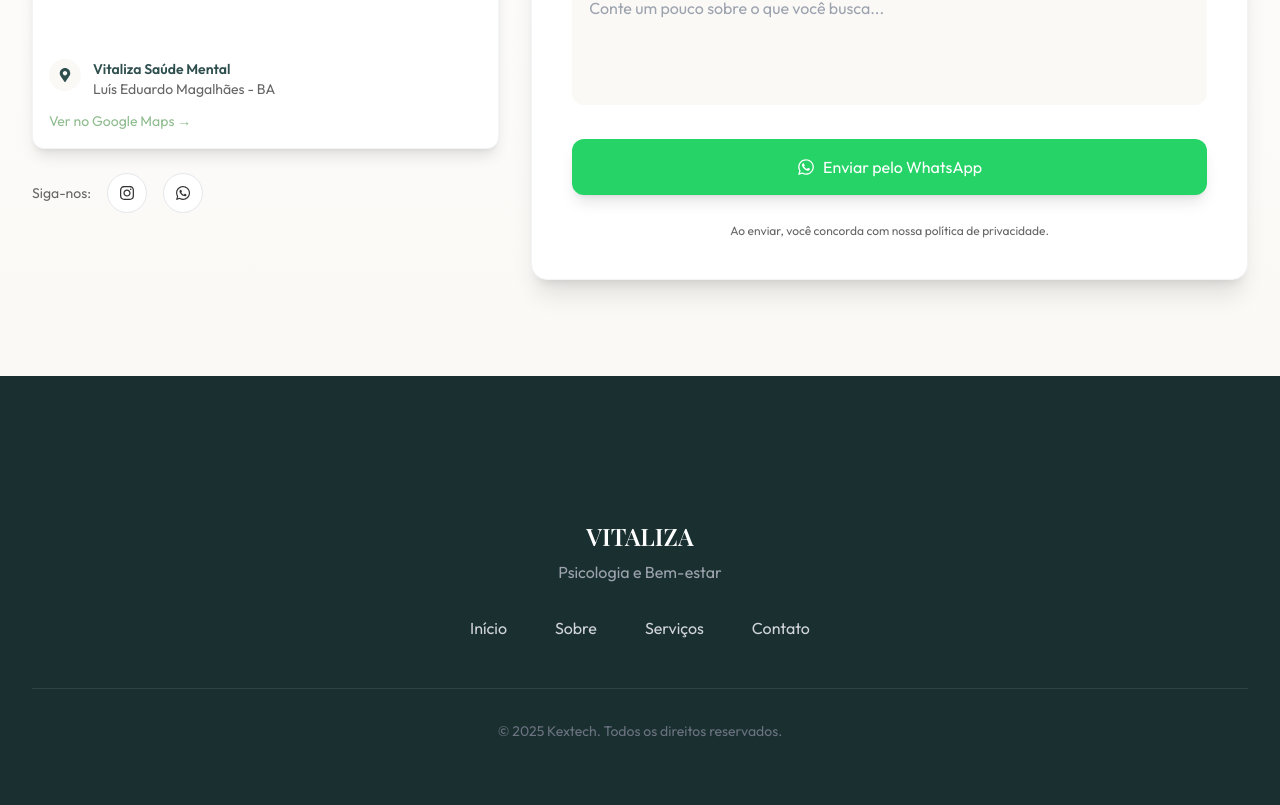
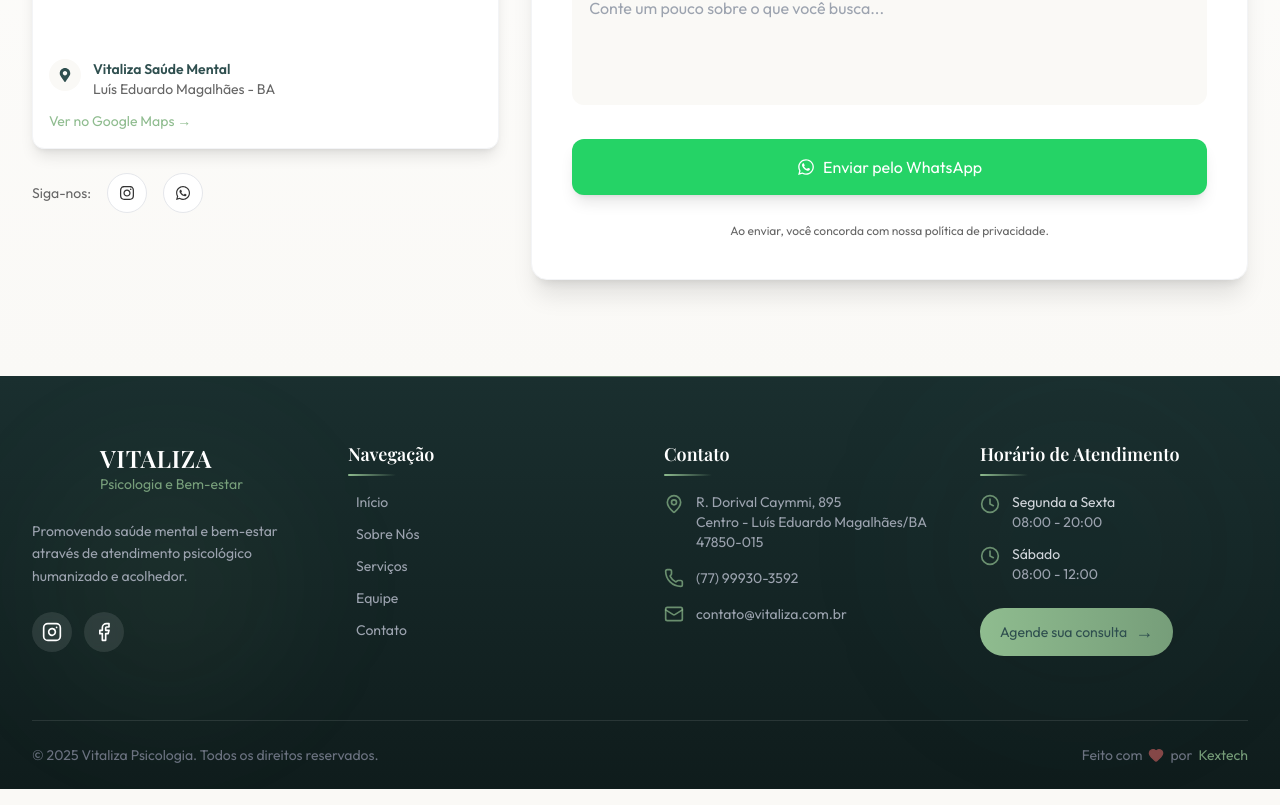
Before and after one commit to klsb122/vitaliza, a React (Vite) app: page / in a window 1280 px wide. Shown: the part 8947-9752 px from the top of the page. Built offline with nearby package versions, Linux system fonts and the light colour scheme; grey boxes are pictures that could not be loaded; the HTML template or start-up script is replaced by a standard one.

Commit message:
Adds a new Footer component
Adds a new Footer component to the application with navigation, contact information, and social media links.

Includes responsive design and decorative elements.

Adds `lucide-react` for icons.

```diff
--- a/package.json
+++ b/package.json
@@ -11,6 +11,7 @@
   },
   "dependencies": {
     "framer-motion": "^10.16.4",
+    "lucide-react": "^0.562.0",
     "react": "^18.2.0",
     "react-dom": "^18.2.0",
     "react-icons": "^4.11.0",
--- a/src/components/Footer.tsx
+++ b/src/components/Footer.tsx
@@ -1,24 +1,193 @@
 import logoSolo from '../assets/logo-solo.webp';
+import { MapPin, Phone, Mail, Clock, Instagram, Facebook, Heart } from 'lucide-react';
 
 const Footer = () => {
+  const currentYear = new Date().getFullYear();
+
+  const navLinks = [
+    { href: '#home', label: 'Início' },
+    { href: '#sobre', label: 'Sobre Nós' },
+    { href: '#servicos', label: 'Serviços' },
+    { href: '#equipe', label: 'Equipe' },
+    { href: '#contato', label: 'Contato' },
+  ];
+
+  const socialLinks = [
+    {
+      href: 'https://www.instagram.com/vitalizapsicologia/',
+      icon: Instagram,
+      label: 'Instagram',
+      color: 'hover:bg-gradient-to-br hover:from-purple-500 hover:via-pink-500 hover:to-orange-400'
+    },
+    {
+      href: 'https://www.facebook.com/p/Vitaliza-Psicologia-100052680951127/',
+      icon: Facebook,
+      label: 'Facebook',
+      color: 'hover:bg-blue-600'
+    },
+  ];
+
   return (
-    <footer className="bg-[#1a2f2f] text-white py-16">
-      <div className="container mx-auto px-4 md:px-8 text-center">
-        <div className="mb-8 flex flex-col items-center justify-center">
-          <img src={logoSolo} alt="Vitaliza" className="h-16 mb-4" />
-          <h3 className="text-2xl font-serif font-bold mb-2">VITALIZA</h3>
-          <p className="text-gray-400">Psicologia e Bem-estar</p>
+    <footer className="relative bg-gradient-to-b from-[#1a2f2f] to-[#0f1c1c] text-white overflow-hidden">
+      {/* Decorative elements */}
+      <div className="absolute top-0 left-0 w-full h-px bg-gradient-to-r from-transparent via-secondary/50 to-transparent" />
+      <div className="absolute top-20 left-10 w-64 h-64 bg-secondary/5 rounded-full blur-3xl pointer-events-none" />
+      <div className="absolute bottom-20 right-10 w-80 h-80 bg-primary/5 rounded-full blur-3xl pointer-events-none" />
+
+      <div className="container mx-auto px-4 md:px-8 relative z-10">
+        {/* Main Footer Content */}
+        <div className="py-16 grid grid-cols-1 md:grid-cols-2 lg:grid-cols-4 gap-12">
+          {/* Brand Column */}
+          <div className="lg:col-span-1">
+            <div className="flex items-center gap-3 mb-6">
+              <img
+                src={logoSolo}
+                alt="Vitaliza"
+                className="h-14 w-14 object-contain drop-shadow-lg"
+              />
+              <div>
+                <h3 className="text-2xl font-serif font-bold tracking-wide">VITALIZA</h3>
+                <p className="text-secondary/80 text-sm font-light">Psicologia e Bem-estar</p>
+              </div>
+            </div>
+            <p className="text-gray-400 text-sm leading-relaxed mb-6">
+              Promovendo saúde mental e bem-estar através de atendimento psicológico humanizado e acolhedor.
+            </p>
+
+            {/* Social Links */}
+            <div className="flex gap-3">
+              {socialLinks.map((social) => (
+                <a
+                  key={social.label}
+                  href={social.href}
+                  target="_blank"
+                  rel="noopener noreferrer"
+                  aria-label={social.label}
+                  className={`
+                    w-10 h-10 rounded-full bg-white/10 backdrop-blur-sm
+                    flex items-center justify-center
+                    transition-all duration-300 ease-out
+                    hover:scale-110 hover:shadow-lg hover:shadow-white/10
+                    ${social.color} hover:text-white
+                  `}
+                >
+                  <social.icon className="w-5 h-5" />
+                </a>
+              ))}
+            </div>
+          </div>
+
+          {/* Navigation Column */}
+          <div>
+            <h4 className="text-lg font-semibold mb-6 relative inline-block">
+              Navegação
+              <span className="absolute -bottom-2 left-0 w-12 h-0.5 bg-gradient-to-r from-secondary to-transparent rounded-full" />
+            </h4>
+            <nav className="flex flex-col gap-3">
+              {navLinks.map((link) => (
+                <a
+                  key={link.href}
+                  href={link.href}
+                  className="text-gray-400 hover:text-secondary transition-all duration-300 text-sm group flex items-center gap-2"
+                >
+                  <span className="w-0 group-hover:w-2 h-0.5 bg-secondary transition-all duration-300 rounded-full" />
+                  {link.label}
+                </a>
+              ))}
+            </nav>
+          </div>
+
+          {/* Contact Column */}
+          <div>
+            <h4 className="text-lg font-semibold mb-6 relative inline-block">
+              Contato
+              <span className="absolute -bottom-2 left-0 w-12 h-0.5 bg-gradient-to-r from-secondary to-transparent rounded-full" />
+            </h4>
+            <div className="flex flex-col gap-4">
+              <a
+                href="https://maps.google.com/maps?q=R.+Dorival+Caymmi,+895+-+Centro,+Lu%C3%ADs+Eduardo+Magalh%C3%A3es+-+BA,+47850-015"
+                target="_blank"
+                rel="noopener noreferrer"
+                className="flex items-start gap-3 text-gray-400 hover:text-secondary transition-colors text-sm group"
+              >
+                <MapPin className="w-5 h-5 mt-0.5 text-secondary/70 group-hover:text-secondary transition-colors flex-shrink-0" />
+                <span>R. Dorival Caymmi, 895<br />Centro - Luís Eduardo Magalhães/BA<br />47850-015</span>
+              </a>
+              <a
+                href="tel:+5577999303592"
+                className="flex items-center gap-3 text-gray-400 hover:text-secondary transition-colors text-sm group"
+              >
+                <Phone className="w-5 h-5 text-secondary/70 group-hover:text-secondary transition-colors flex-shrink-0" />
+                <span>(77) 99930-3592</span>
+              </a>
+              <a
+                href="mailto:contato@vitaliza.com.br"
+                className="flex items-center gap-3 text-gray-400 hover:text-secondary transition-colors text-sm group"
+              >
+                <Mail className="w-5 h-5 text-secondary/70 group-hover:text-secondary transition-colors flex-shrink-0" />
+                <span>contato@vitaliza.com.br</span>
+              </a>
+            </div>
+          </div>
+
+          {/* Hours Column */}
+          <div>
+            <h4 className="text-lg font-semibold mb-6 relative inline-block">
+              Horário de Atendimento
+              <span className="absolute -bottom-2 left-0 w-12 h-0.5 bg-gradient-to-r from-secondary to-transparent rounded-full" />
+            </h4>
+            <div className="flex flex-col gap-3">
+              <div className="flex items-start gap-3 text-gray-400 text-sm">
+                <Clock className="w-5 h-5 mt-0.5 text-secondary/70 flex-shrink-0" />
+                <div>
+                  <p className="font-medium text-gray-300">Segunda a Sexta</p>
+                  <p>08:00 - 20:00</p>
+                </div>
+              </div>
+              <div className="flex items-start gap-3 text-gray-400 text-sm">
+                <Clock className="w-5 h-5 mt-0.5 text-secondary/70 flex-shrink-0" />
+                <div>
+                  <p className="font-medium text-gray-300">Sábado</p>
+                  <p>08:00 - 12:00</p>
+                </div>
+              </div>
+            </div>
+
+            {/* CTA Button */}
+            <a
+              href="#contato"
+              className="
+                mt-6 inline-flex items-center gap-2 px-5 py-2.5
+                bg-gradient-to-r from-secondary to-secondary/80
+                text-primary font-medium text-sm rounded-full
+                hover:shadow-lg hover:shadow-secondary/25
+                hover:scale-105 transition-all duration-300
+              "
+            >
+              Agende sua consulta
+              <span className="text-lg">→</span>
+            </a>
+          </div>
         </div>
 
-        <div className="flex flex-col md:flex-row justify-center gap-6 md:gap-12 mb-12">
-          <a href="#home" className="text-gray-300 hover:text-secondary transition-colors">Início</a>
-          <a href="#sobre" className="text-gray-300 hover:text-secondary transition-colors">Sobre</a>
-          <a href="#servicos" className="text-gray-300 hover:text-secondary transition-colors">Serviços</a>
-          <a href="#contato" className="text-gray-300 hover:text-secondary transition-colors">Contato</a>
-        </div>
-
-        <div className="pt-8 border-t border-white/10 text-sm text-gray-500">
-          <p>&copy; 2025 Kextech. Todos os direitos reservados.</p>
+        {/* Bottom Bar */}
+        <div className="py-6 border-t border-white/10">
+          <div className="flex flex-col md:flex-row justify-between items-center gap-4">
+            <p className="text-gray-500 text-sm text-center md:text-left">
+              © {currentYear} Vitaliza Psicologia. Todos os direitos reservados.
+            </p>
+            <p className="text-gray-500 text-sm flex items-center gap-1.5">
+              Feito com <Heart className="w-4 h-4 text-red-400 fill-red-400 animate-pulse" /> por{' '}
+              <a
+                href="https://www.kextech.com.br/"
+                target="_blank"
+                rel="noopener noreferrer"
+                className="text-secondary/80 hover:text-secondary transition-colors font-medium"
+              >
+                Kextech
+              </a>
+            </p>
+          </div>
         </div>
       </div>
     </footer>
```
Also changed, not shown: 1 other file (tests, documents, lock files or other folders).
